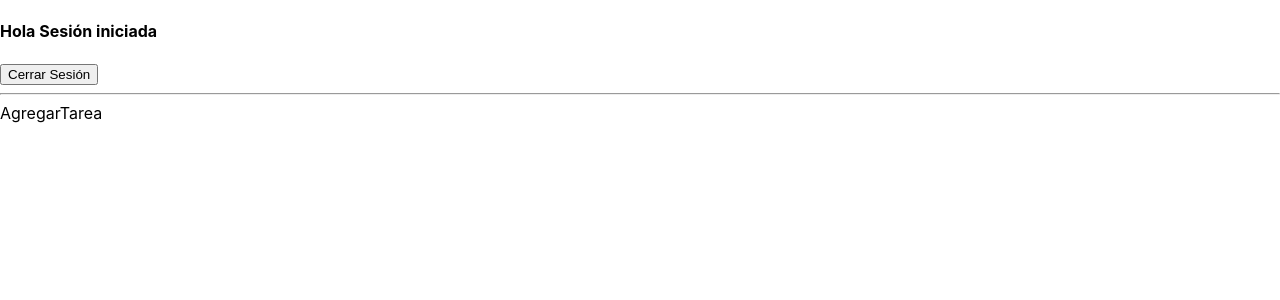
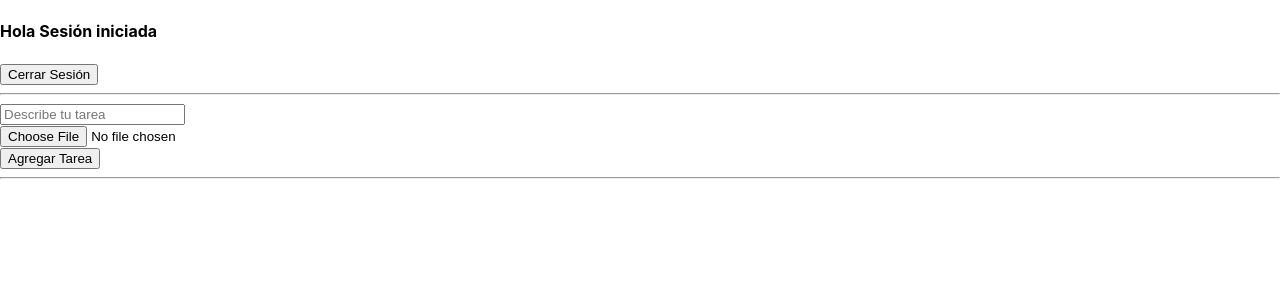
Before and after one commit to drbv27/Productivity, a Next.js app: page /Home in a window 1280 px wide. Shown: the top 300 px of the page. Built offline with nearby package versions, Linux system fonts and the light colour scheme; no server answers; the database is empty.

Commit message:
adding task

```diff
--- a/components/AgregarTarea.js
+++ b/components/AgregarTarea.js
@@ -1,7 +1,53 @@
 import React from "react";
+import { Container, Form, Col, Row, Button } from "react-bootstrap";
 
-const AgregarTarea = () => {
-  return <div>AgregarTarea</div>;
+import firebaseApp from "../firebase/credenciales";
+import { doc, getFirestore, updateDoc } from "firebase/firestore";
+
+const firestore = getFirestore(firebaseApp);
+
+const AgregarTarea = ({ correoUsuario, arrayTareas, setArrayTareas }) => {
+  async function añadirTarea(e) {
+    e.preventDefault();
+    //crear nuevo array de tareas
+    const descripcion = e.target.formDescripcion.value;
+    const nuevoArrayTareas = [
+      ...arrayTareas,
+      {
+        id: +new Date(),
+        descripcion: descripcion,
+        url: "https://picsum.photos/420",
+      },
+    ];
+    //actualizar base de datos
+    const docuRef = doc(firestore, `usuarios/${correoUsuario}`);
+    updateDoc(docuRef, { tareas: [...nuevoArrayTareas] });
+    //actualizar estado
+    setArrayTareas(nuevoArrayTareas);
+  }
+
+  return (
+    <Container>
+      <Form onSubmit={añadirTarea}>
+        <Row>
+          <Col>
+            <Form.Control
+              type="text"
+              placeholder="Describe tu tarea"
+              id="formDescripcion"
+            />
+          </Col>
+          <Col>
+            <Form.Control type="file" placeholder="Añade Archivo" />
+          </Col>
+          <Col>
+            <Button type="submit">Agregar Tarea</Button>
+          </Col>
+        </Row>
+      </Form>
+      <hr />
+    </Container>
+  );
 };
 
 export default AgregarTarea;
--- a/pages/Home.js
+++ b/pages/Home.js
@@ -51,7 +51,11 @@ const Home = ({ correoUsuario }) => {
       <h4>Hola Sesión iniciada</h4>
       <Button onClick={() => signOut(auth)}>Cerrar Sesión</Button>
       <hr />
-      <AgregarTarea />
+      <AgregarTarea
+        correoUsuario={correoUsuario}
+        arrayTareas={arrayTareas}
+        setArrayTareas={setArrayTareas}
+      />
       {arrayTareas ? (
         <ListadoTareas
           arrayTareas={arrayTareas}
```
